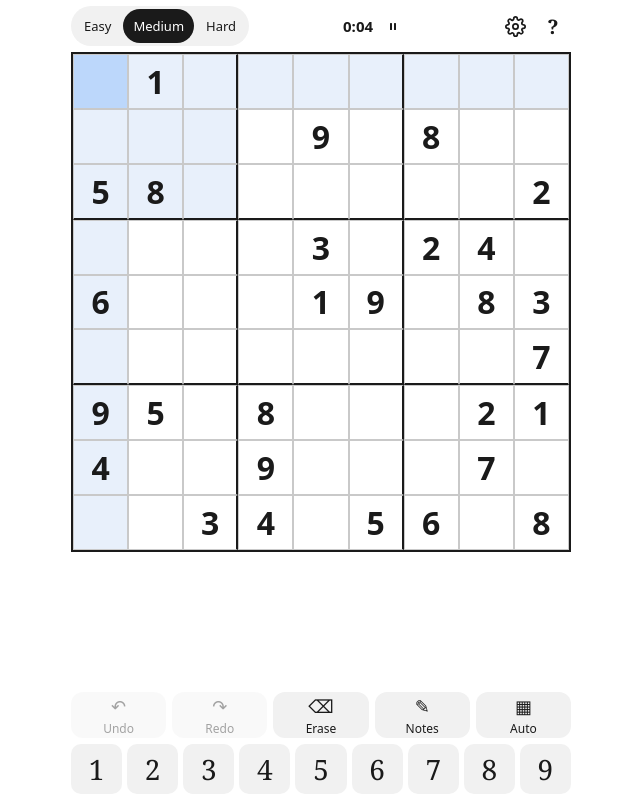
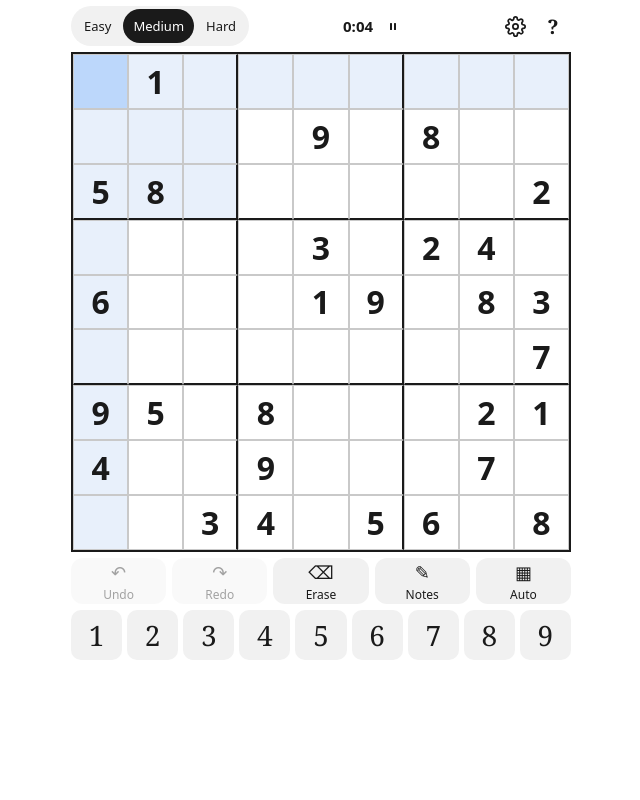
Before and after one commit to joshq00/sudoku, a website: page index.html in a window 1280 px wide. Shown: the whole page, without its empty margins (319-959 px from the left). Drawn offline with Linux system fonts and the light colour scheme.

Commit message:
move buttons above hint

```diff
--- a/css/styles.css
+++ b/css/styles.css
@@ -733,3 +733,14 @@ h1 {
 #menu .seg button {
   padding: 4px 10px;
 }
+
+/* Hint / status message sits under the number pad and takes whatever
+   height is left, scrolling if a long explanation does not fit. */
+#msg {
+  flex: 1 1 0;
+  min-height: 40px;
+  max-height: none;
+  overflow-y: auto;
+  padding: 4px 6px;
+  text-align: center;
+}
--- a/index.html
+++ b/index.html
@@ -43,7 +43,7 @@
         </div>
       </div>
       <div id="board"></div>
-      <div id="msg"></div>
+
       <div class="tools">
         <button id="undo"><b>&#8630;</b>Undo</button>
         <button id="redo"><b>&#8631;</b>Redo</button>
@@ -54,6 +54,7 @@
         </button>
       </div>
       <div id="pad"></div>
+      <div id="msg"></div>
     </div>
     <div id="menu" role="menu">
       <div class="row stat"><span id="mist">Mistakes: 0</span><span id="hn">Hints: 0</span></div>
```
Also changed, not shown: tests/layout-and-settings.spec.js (+10 -0 lines).
